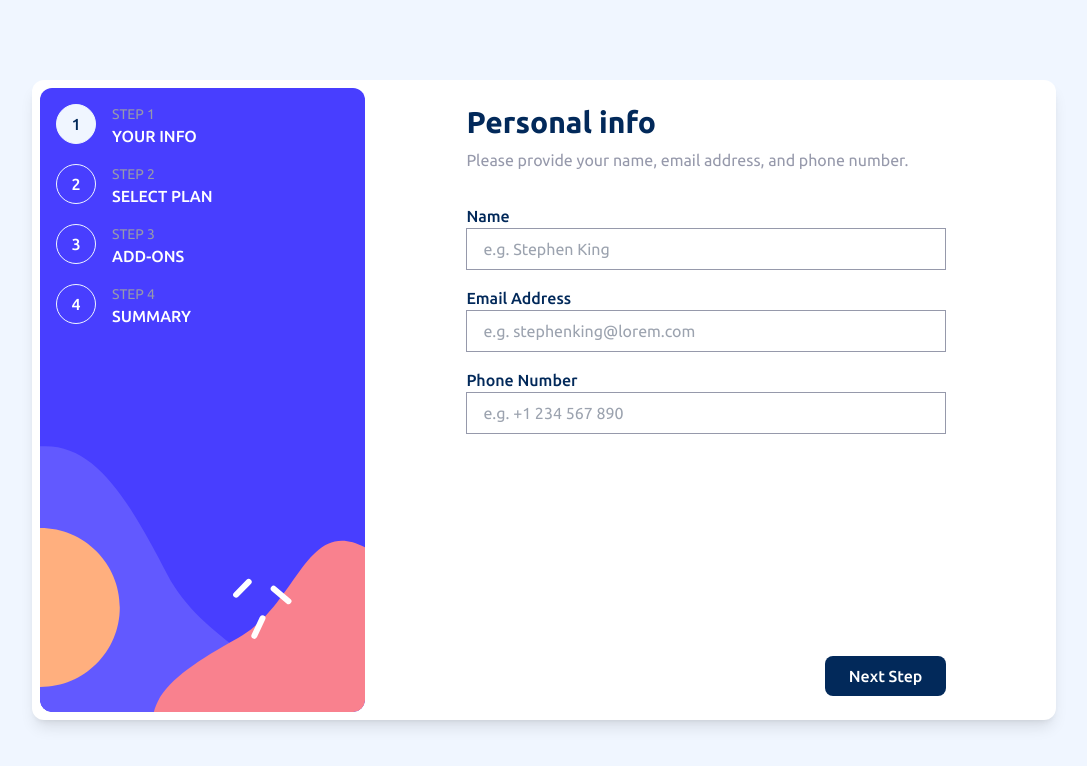
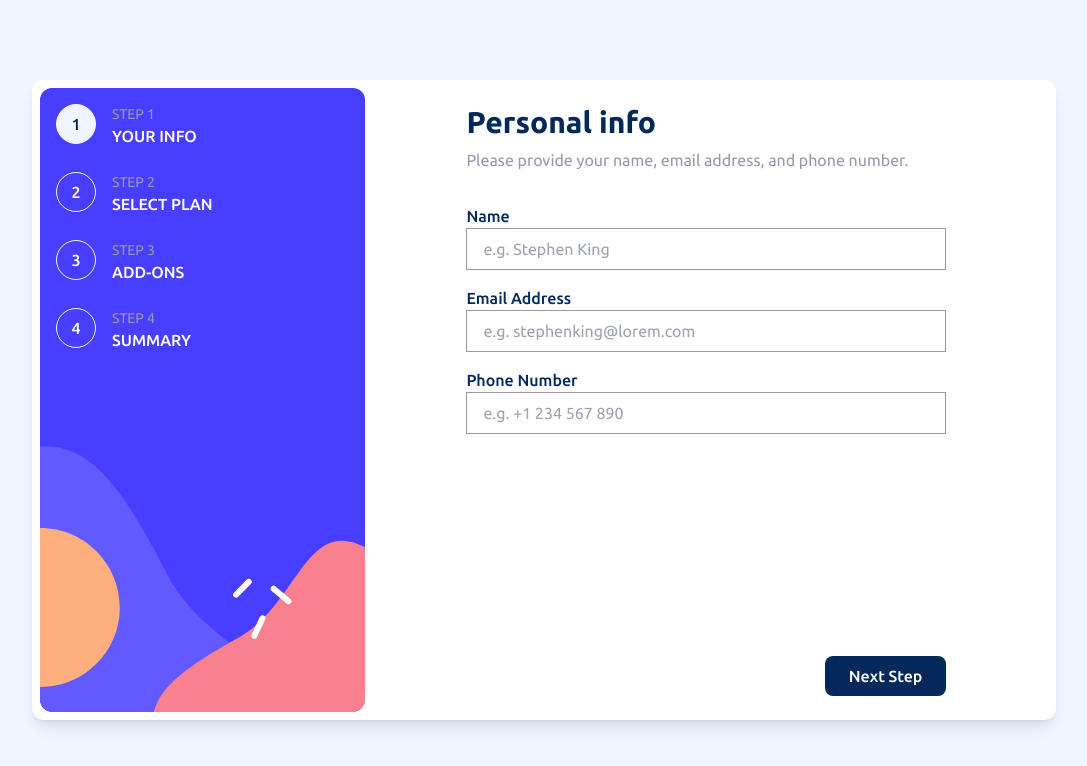
Before and after one commit to imkaranks/multi-step-form, a React (Vite) app: page / in a window 1280 px wide. Shown: the top 766 px of the page, without its empty margins (96-1183 px from the left). Built offline with nearby package versions, Linux system fonts and the light colour scheme.

Commit message:
style: adjust space between steps and color of checkboxes

```diff
--- a/src/components/Addons.jsx
+++ b/src/components/Addons.jsx
@@ -47,6 +47,7 @@ function Addons({ updateStep, details, updateDetails, addOnsDb }) {
                     [name]: ev.target.checked
                   }))}
                   checked={checked[name]}
+                  style={{'accentColor': 'hsl(243, 100%, 62%)'}}
                 />
                 <label htmlFor={hyphenate(name)} className='flex-1 flex flex-col'>
                   <span className='text-blue-marine font-medium'>{name}</span>
--- a/src/components/Sidebar.jsx
+++ b/src/components/Sidebar.jsx
@@ -10,7 +10,7 @@ function Sidebar({ step }) {
   return (
     <aside className='bg-[image:var(--mobile)] bg-cover bg-bottom bg-no-repeat pt-8 pb-24 sm:bg-[image:var(--desktop)] sm:p-4 sm:flex-[0.3] sm:rounded-xl' style={styles}>
       <div>
-        <ol className='flex justify-center gap-4 sm:flex-col'>
+        <ol className='flex justify-center gap-6 sm:flex-col'>
           <li>
             <Step
               count={1}
```
